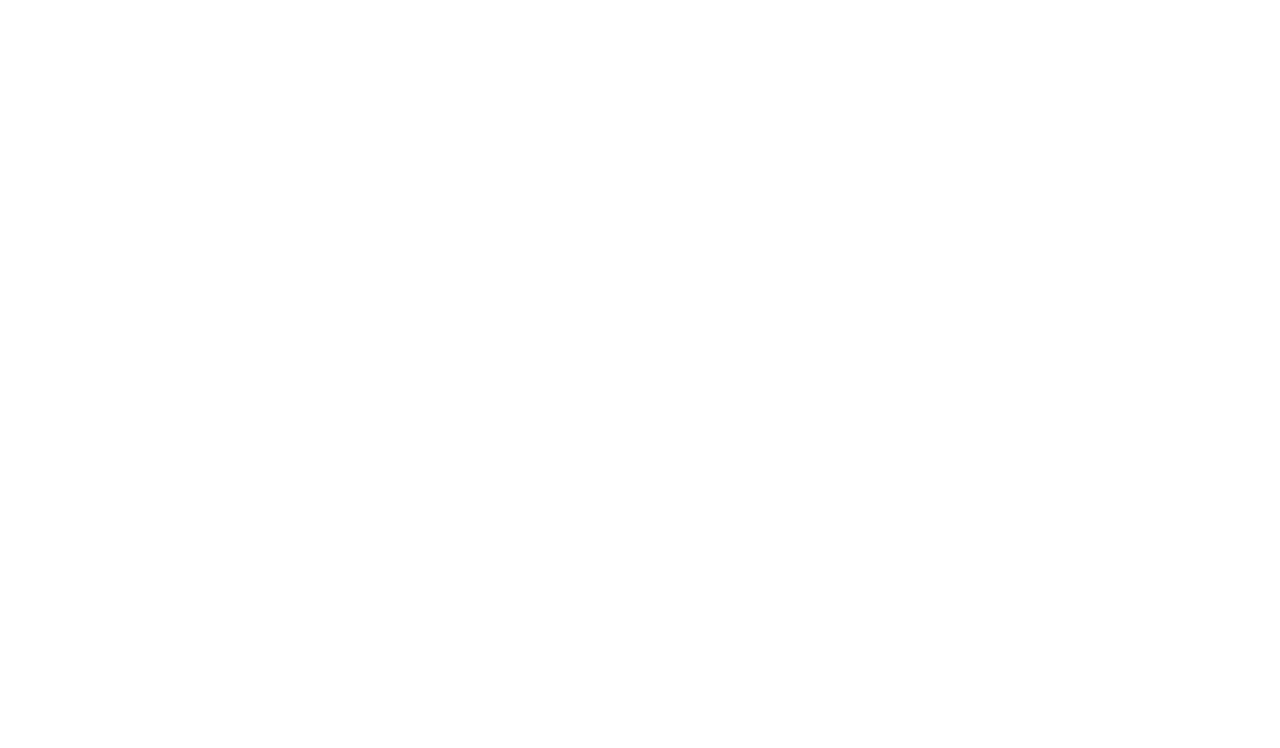
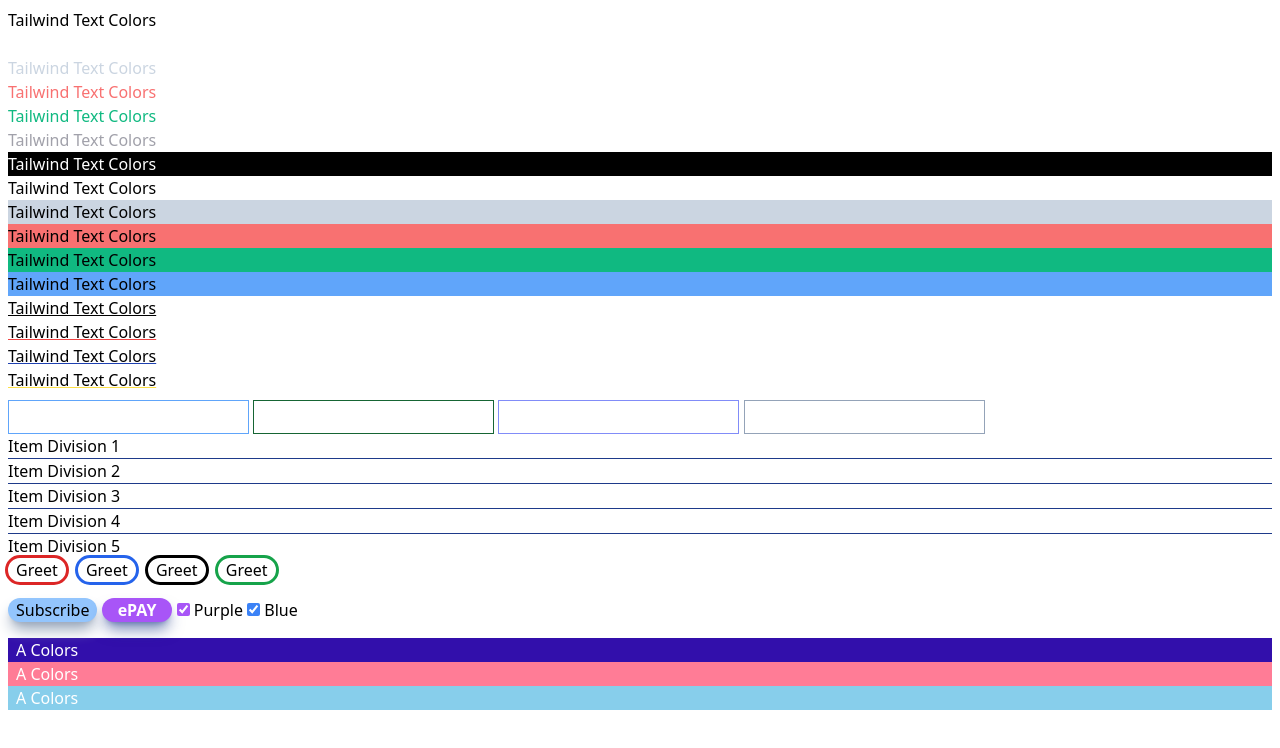
Before and after one commit to KwabSA/practical-tailwindcss, a plain HTML site: page 02-colors/index.html in a window 1280 px wide. Drawn offline with nearby package versions, Linux system fonts and the light colour scheme.

Commit message:
Explored tailwind colors

```diff
--- a/02-colors/index.html
+++ b/02-colors/index.html
@@ -7,26 +7,76 @@
     <script src="https://cdn.tailwindcss.com"></script>
     <title>Colors</title>
   </head>
-  <body>
+  <body class="p-2">
     <!-- Default colors -->
     <!-- white, black, red, green, blue, orange, yellow, purple, lime, emerald, teal, cyan, indigo, violet, fuchsia, pink, rose, sky, gray, slate, zinc, neutral, stone, amber,  -->
 
     <!-- Text Colors -->
+    <p class="text-black">Tailwind Text Colors</p>
+    <p class="text-white">Tailwind Text Colors</p>
+    <p class="text-slate-300">Tailwind Text Colors</p>
+    <p class="text-red-400">Tailwind Text Colors</p>
+    <p class="text-emerald-500">Tailwind Text Colors</p>
+    <p class="text-zinc-400">Tailwind Text Colors</p>
 
     <!-- Background Colors -->
+    <p class="bg-black text-white">Tailwind Text Colors</p>
+    <p class="bg-white">Tailwind Text Colors</p>
+    <p class="bg-slate-300">Tailwind Text Colors</p>
+    <p class="bg-red-400">Tailwind Text Colors</p>
+    <p class="bg-emerald-500">Tailwind Text Colors</p>
+    <p class="bg-blue-400">Tailwind Text Colors</p>
 
     <!-- Text Underline -->
+    <p class="underline decoration">Tailwind Text Colors</p>
+    <p class="underline decoration-red-500">Tailwind Text Colors</p>
+    <p class="underline decoration-blue-800">Tailwind Text Colors</p>
+    <p class="underline decoration-yellow-300">Tailwind Text Colors</p>
 
     <!-- Border Colors -->
+    <div class="space-y-2">
+      <input type="text" class="border border-blue-400 p-1" />
+      <input type="text" class="border border-green-800 p-1" />
+      <input type="text" class="border border-indigo-400 p-1" />
+      <input type="text" class="border border-slate-400 p-1" />
+    </div>
 
     <!-- Divide Colors -->
+    <div class="divide-y divide-blue-900">
+      <div>Item Division 1</div>
+      <div>Item Division 2</div>
+      <div>Item Division 3</div>
+      <div>Item Division 4</div>
+      <div>Item Division 5</div>
+    </div>
 
     <!-- Outline Colors -->
+    <div class="space-x-2">
+      <button class="px-2 rounded-full outline outline-red-600">Greet</button>
+      <button class="px-2 rounded-full outline outline-blue-600">Greet</button>
+      <button class="px-2 rounded-full outline outline-gold-600">Greet</button>
+      <button class="px-2 rounded-full outline outline-green-600">Greet</button>
+    </div>
 
     <!-- Box Shadow Colors (Opacity defaults to 100, but you can set it)-->
+    <button
+      class="my-4 px-2 rounded-full shadow-lg bg-blue-300 shadow-slate-400"
+    >
+      Subscribe
+    </button>
+    <button
+      class="my-4 px-4 rounded-full shadow-lg bg-purple-500 shadow-blue-900/60 text-white font-bold"
+    >
+      ePAY
+    </button>
 
     <!-- Accent Colors -->
+    <input type="checkbox" class="accent-purple-500" checked /> Purple
+    <input type="checkbox" class="accent-blue-500" checked /> Blue
 
     <!-- Arbitrary Colors -->
+    <div class="bg-[#320fab] px-2 text-white">A Colors</div>
+    <div class="bg-[rgb(255,124,150)] text-white px-2">A Colors</div>
+    <div class="bg-[skyblue] px-2 text-white">A Colors</div>
   </body>
 </html>
```
Also changed, not shown: 1 other file.
